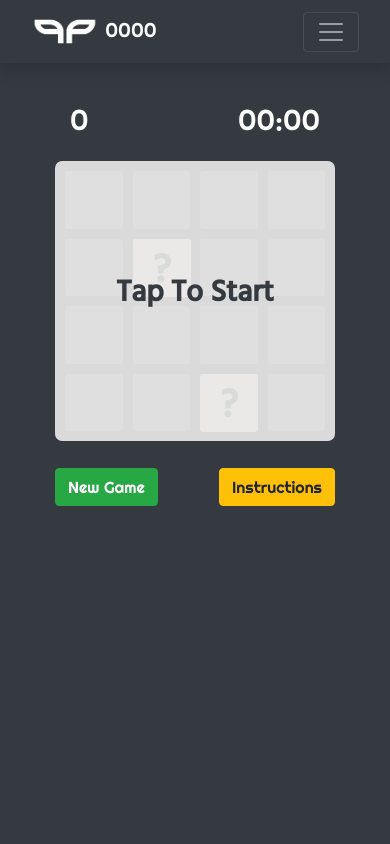
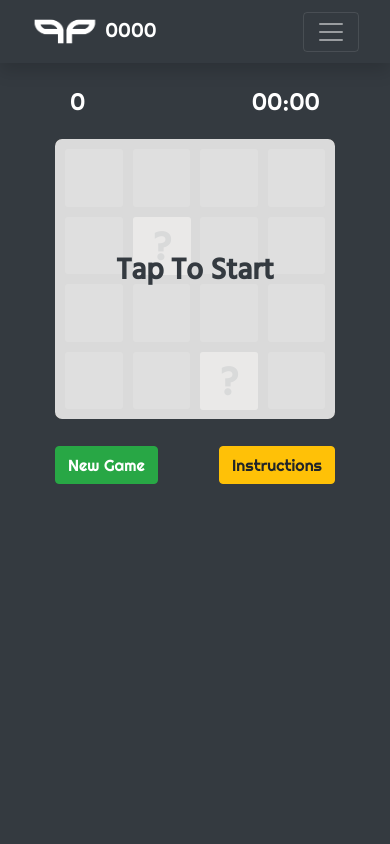
Before and after one commit to pauldstar/RevisionJunkies, a CodeIgniter app: page /database/index.php/game in a window 390 px wide. Run offline with CodeIgniter, Linux system fonts and the light colour scheme; data that the repository does not hold is empty.

```diff
--- a/assets/css/game.css
+++ b/assets/css/game.css
@@ -429,7 +429,7 @@
     height: 280px;
   }
   #game-section {
-    padding-top: 98px;
+    padding-top: 83px;
   }
   #game-container #game-message p {
     font-size: 30px;
@@ -444,7 +444,7 @@
   }
   #game-header {
     width: 280px;
-    font-size: 1.8rem;
+    font-size: 1.5rem;
   }
   #game-footer {
     width: 280px;
```
